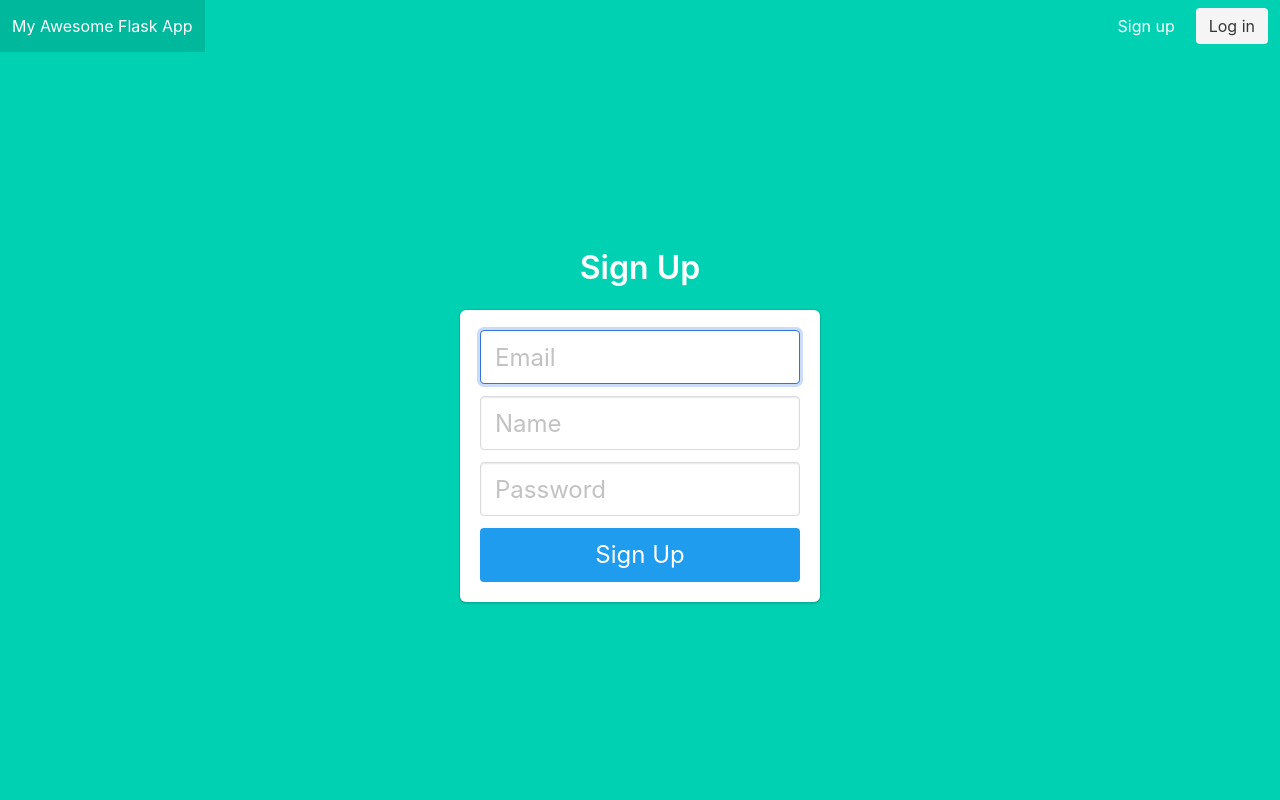
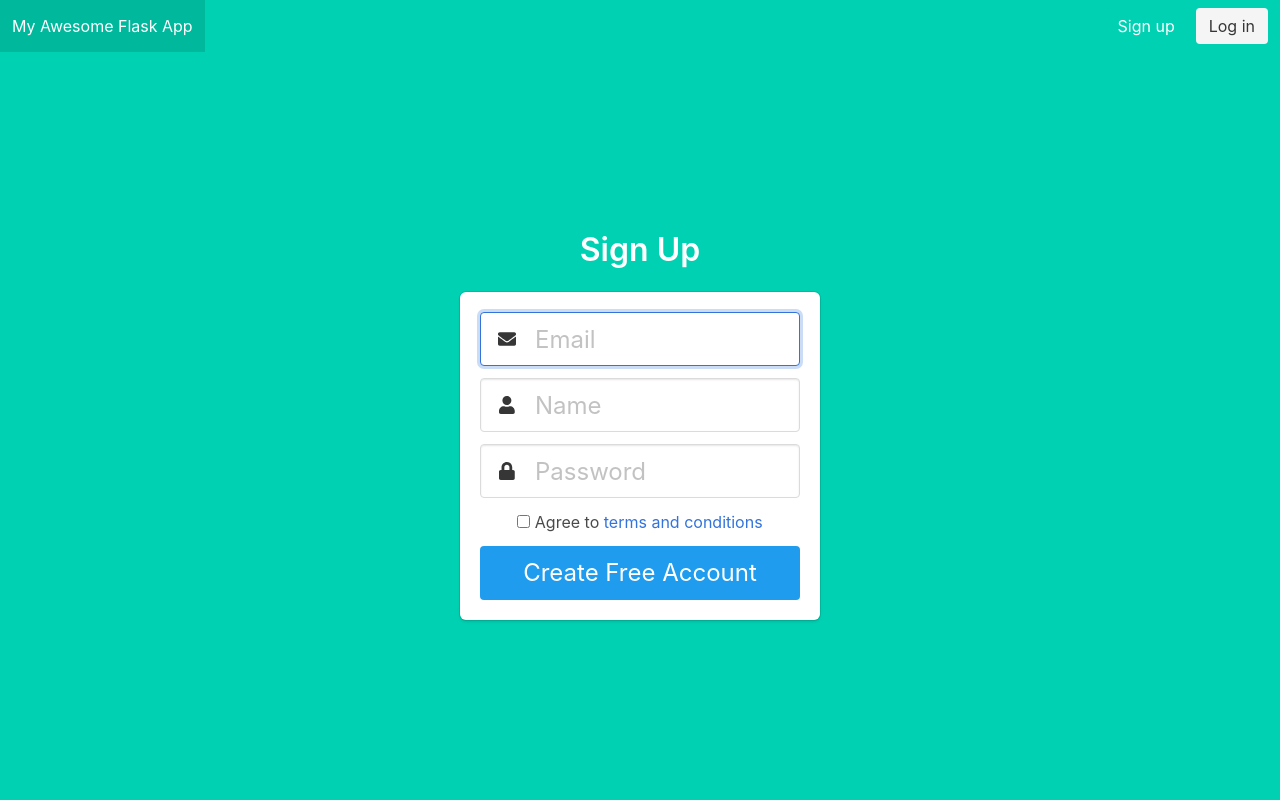
Before and after one commit to damian-anslik/flask-todos-app-sqlite, a Flask app: page /signup in a window 1280 px wide. Run offline with Flask 2, Linux system fonts and the light colour scheme; some libraries are stand-ins or nearby versions.

Commit message:
add icons to auth forms

```diff
--- a/app/blueprints/templates/base.html
+++ b/app/blueprints/templates/base.html
@@ -7,6 +7,7 @@
     <meta name="viewport" content="width=device-width, initial-scale=1">
     <title>Flask Auth Example</title>
     <link rel="stylesheet" href="https://cdnjs.cloudflare.com/ajax/libs/bulma/0.7.2/css/bulma.min.css" />
+    <script defer src="https://use.fontawesome.com/releases/v5.3.1/js/all.js"></script>
 </head>
 
 <body>
--- a/app/blueprints/templates/signup.html
+++ b/app/blueprints/templates/signup.html
@@ -13,25 +13,36 @@
         {% endwith %}
         <form method="POST" action="/signup">
             <div class="field">
-                <div class="control">
-                    <input class="input is-large" type="email" name="email" placeholder="Email" required="true"
-                        autofocus="">
-                </div>
+                <p class="control has-icons-left">
+                    <input class="input is-large" required="true" name="email" type="email" placeholder="Email" autofocus="">
+                    <span class="icon is-large is-left has-text-dark">
+                        <i class="fas fa-envelope fa-xs"></i>
+                    </span>
+                </p>
             </div>
-
             <div class="field">
-                <div class="control">
-                    <input class="input is-large" type="text" name="name" minlength="1" placeholder="Name" required="true" autofocus="">
-                </div>
+                <p class="control has-icons-left">
+                    <input class="input is-large" required="true" name="name" type="text" placeholder="Name">
+                    <span class="icon is-large is-left has-text-dark">
+                        <i class="fas fa-user fa-xs"></i>
+                    </span>
+                </p>
             </div>
-
             <div class="field">
-                <div class="control">
-                    <input class="input is-large" type="password" name="password"  minlength="8" required="true" placeholder="Password">
-                </div>
+                <p class="control has-icons-left">
+                    <input class="input is-large" required="true" name="password" type="password" minlength="6" placeholder="Password">
+                    <span class="icon is-large is-left has-text-dark">
+                        <i class="fas fa-lock fa-xs"></i>
+                    </span>
+                </p>
             </div>
-
-            <button class="button is-block is-info is-large is-fullwidth">Sign Up</button>
+            <div class="field">
+                <label class="checkbox">
+                    <input type="checkbox" name="agree" required="true">
+                    Agree to <a class="has-text-link" href="#">terms and conditions</a>
+                </label>
+            </div>
+            <button class="button is-block is-info is-large is-fullwidth">Create Free Account</button>
         </form>
     </div>
 </div>
```
Also changed, not shown: app/blueprints/templates/login.html (+12 -8 lines).
